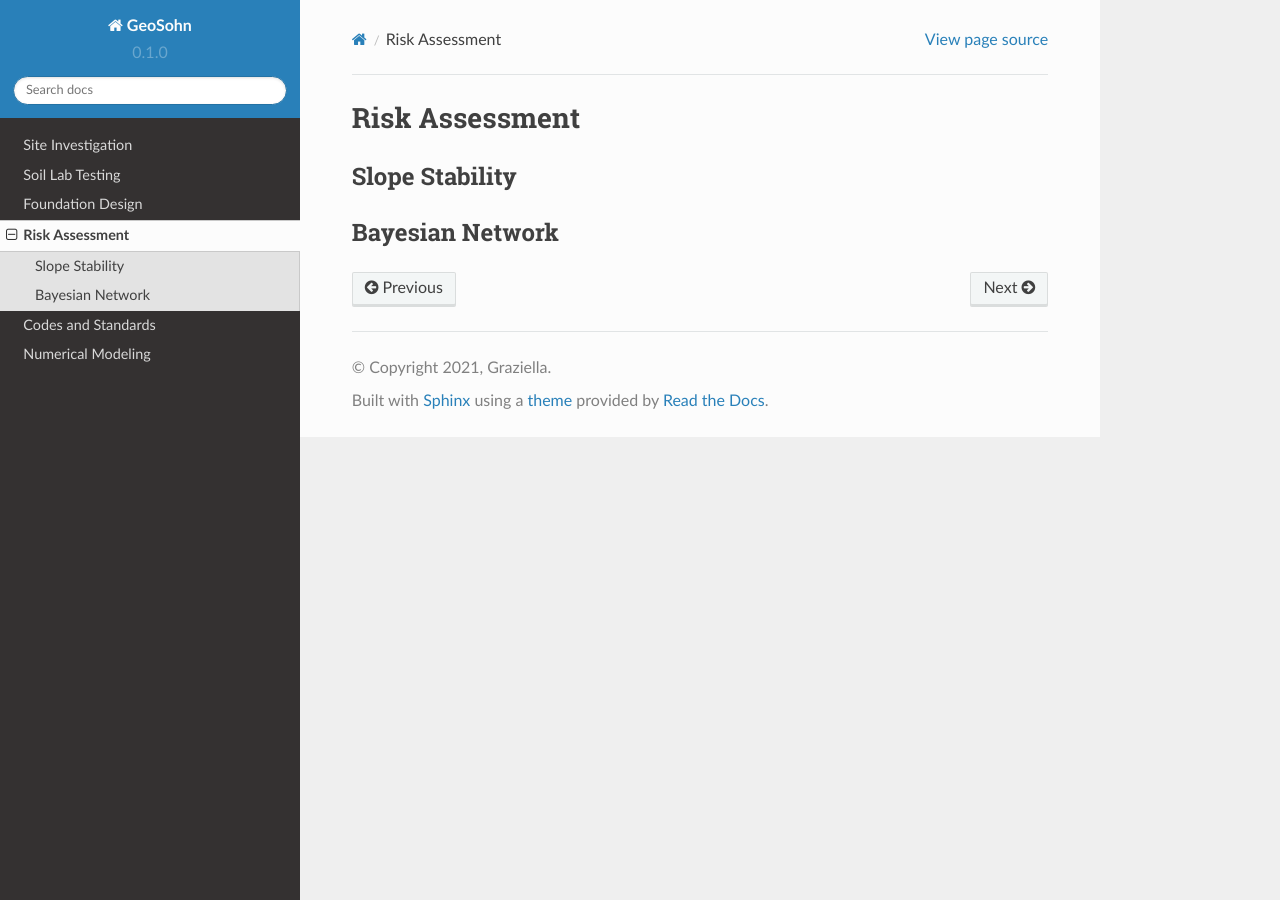
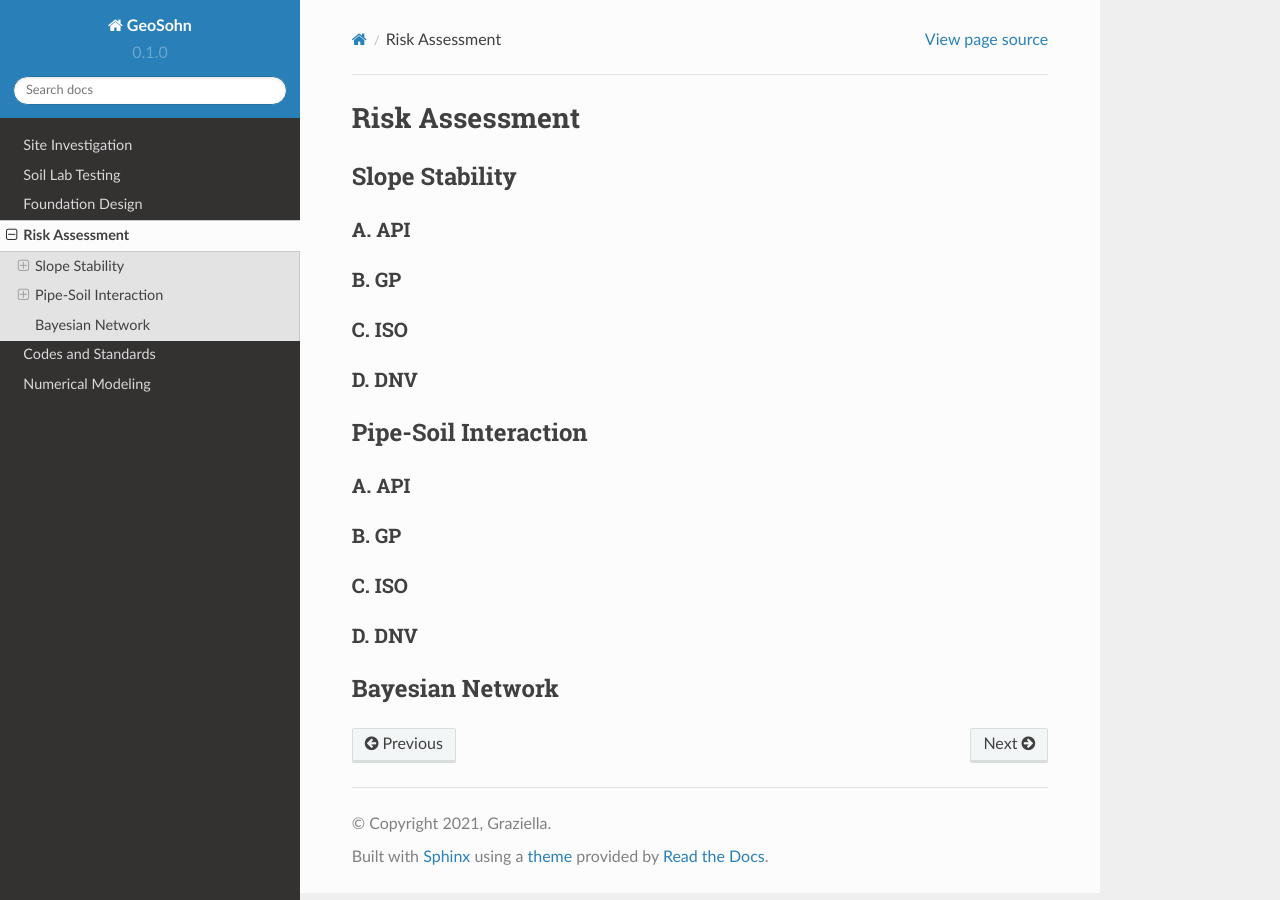
Before and after one commit to jrson11/GeoSohn, a Sphinx documentation site: the page built from docs/source/4_Risk_Assessment.rst, in a window 1280 px wide. Built offline with Sphinx 7.4.7 and the Read the Docs theme 2.0.0, drawn with Linux system fonts in a browser that asks for light colours.

Commit message:
Update 4_Risk_Assessment.rst

```diff
--- a/docs/source/4_Risk_Assessment.rst
+++ b/docs/source/4_Risk_Assessment.rst
@@ -6,6 +6,35 @@ Slope Stability
 ----------------
 
 
+A. API
+......
+
+B. GP
+......
+
+C. ISO
+......
+
+D. DNV
+......
+
+
+Pipe-Soil Interaction
+----------------------
+
+
+A. API
+......
+
+B. GP
+......
+
+C. ISO
+......
+
+D. DNV
+......
+
 
 
 Bayesian Network
```
